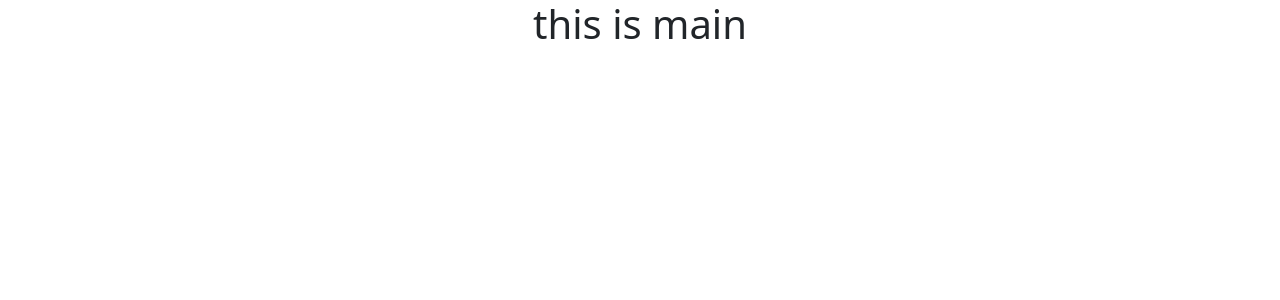
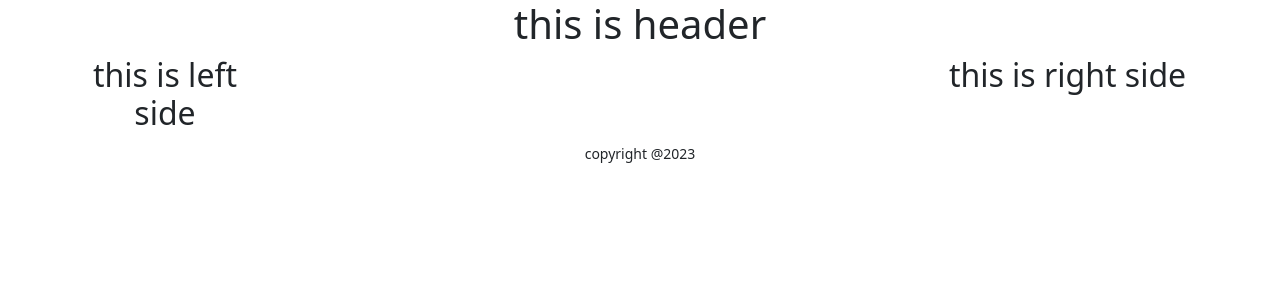
Before and after one commit to arjun1571/news-portal-app, a React (Create React App) app: page / in a window 1280 px wide. Shown: the top 300 px of the page. Built offline with nearby package versions, Linux system fonts and the light colour scheme.

Commit message:
project layout and react bootsrap install done

```diff
--- a/src/LayOut/Main.js
+++ b/src/LayOut/Main.js
@@ -1,9 +1,31 @@
 import React from 'react';
+import Container from 'react-bootstrap/Container';
+import Row from 'react-bootstrap/Row';
+import Col from 'react-bootstrap/Col';
+import { Outlet } from 'react-router-dom';
+import Header from '../Pages/Sheared/Header/Header';
+import Fotter from '../Pages/Sheared/Fotter/Fotter';
+import LeftSideNav from '../Pages/Sheared/LeftSideNav/LeftSideNav';
+import RightSideNav from '../Pages/Sheared/RightSideNav/RightSideNav';
 
 const Main = () => {
     return (
         <div>
-            <h1>this is main</h1>
+            <Header></Header>
+            <Container>
+                <Row>
+                    <Col lg="2">
+                        <LeftSideNav></LeftSideNav>
+                    </Col>
+                    <Col lg="7">
+                        <Outlet></Outlet>
+                    </Col>
+                    <Col lg="3">
+                        <RightSideNav></RightSideNav>
+                    </Col>
+                </Row>
+            </Container>
+            <Fotter></Fotter>
         </div>
     );
 };
--- /dev/null
+++ b/src/Pages/Sheared/Fotter/Fotter.js
@@ -0,0 +1,11 @@
+import React from 'react';
+
+const Fotter = () => {
+    return (
+        <div>
+            <p><small>copyright @2023</small></p>
+        </div>
+    );
+};
+
+export default Fotter;
--- /dev/null
+++ b/src/Pages/Sheared/Header/Header.js
@@ -0,0 +1,11 @@
+import React from 'react';
+
+const Header = () => {
+    return (
+        <div>
+            <h1>this is header</h1>
+        </div>
+    );
+};
+
+export default Header;
--- /dev/null
+++ b/src/Pages/Sheared/LeftSideNav/LeftSideNav.js
@@ -0,0 +1,11 @@
+import React from 'react';
+
+const LeftSideNav = () => {
+    return (
+        <div>
+            <h2>this is left side</h2>
+        </div>
+    );
+};
+
+export default LeftSideNav;
--- /dev/null
+++ b/src/Pages/Sheared/RightSideNav/RightSideNav.js
@@ -0,0 +1,11 @@
+import React from 'react';
+
+const RightSideNav = () => {
+    return (
+        <div>
+            <h2>this is right side</h2>
+        </div>
+    );
+};
+
+export default RightSideNav;
```
